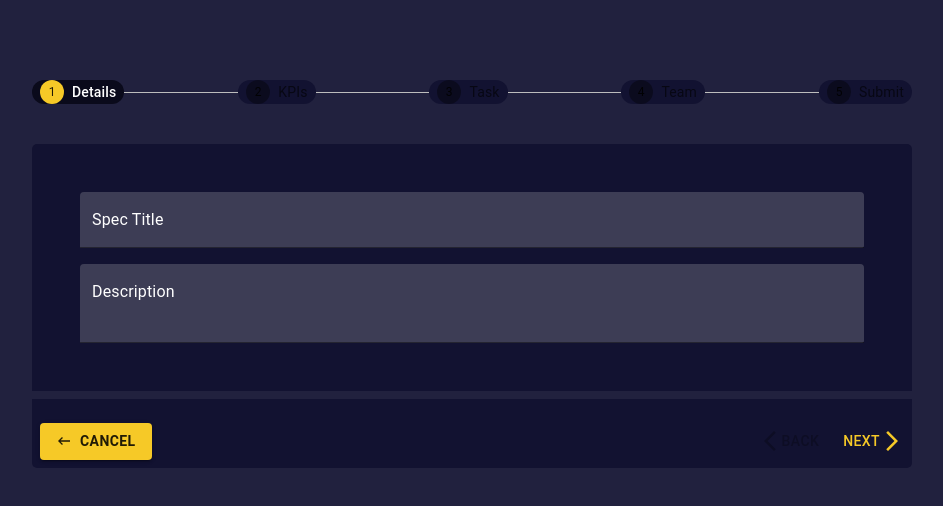
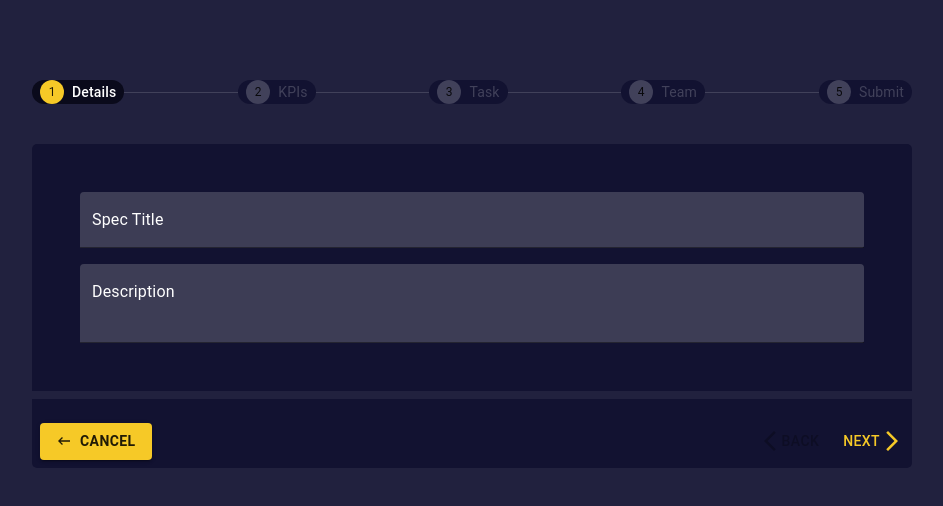
Before and after one commit to Mego-Program/Jlm-Specs-2, a React (Vite) app: page /SpecInput in a window 1280 px wide. Shown: the top 506 px of the page, without its empty margins (168-1111 px from the left). Built offline with nearby package versions, Linux system fonts and the light colour scheme.

Commit message:
adding style to steper

```diff
--- a/src/pages/SpecInput.jsx
+++ b/src/pages/SpecInput.jsx
@@ -36,12 +36,12 @@ export default function SpecInput() {
   const [activeStep, setActiveStep] = React.useState(0);
   const [skipped, setSkipped] = React.useState(new Set());
   const [item, setItem] = React.useState({
-    title:'',
+    title: "",
     description: "",
     startDate: null,
     endDate: null,
     task: [],
-    team: []
+    team: [],
     // date: dayjs(),
     // ownwr: 'test-name'
   });
@@ -72,7 +72,10 @@ export default function SpecInput() {
     setLoading(true);
     console.log(item);
     try {
-      const response = await axios.post("http://localhost:4000/specs", item);
+      const response = await axios.post(
+        `${import.meta.env.VITE_API_URL}/specs`,
+        item
+      );
       console.log("test");
       console.log(response.data);
       handleNext();
@@ -85,7 +88,28 @@ export default function SpecInput() {
 
   return (
     <Box sx={{ width: "100%", height: "100vh", bgcolor: "background.b1" }}>
-      <Stepper sx={{ paddingTop: 10, paddingX: 25 }} activeStep={activeStep}>
+      <Stepper
+        sx={{
+          paddingTop: 10,
+          paddingX: 25,
+          "& .MuiStepLabel-label": {
+            color: "primary.main",
+          },
+          "& .MuiStepConnector-lineHorizontal": {
+            borderColor: "primary.main",
+          },
+          "& .Mui-disabled": {
+            color: "secondary.light",
+            "& .MuiSvgIcon-root": {
+              color: "secondary.light",
+            },
+            "& .MuiStepConnector-lineHorizontal": {
+              borderColor: "secondary.light",
+            },
+          },
+        }}
+        activeStep={activeStep}
+      >
         {steps.map((label, index) => {
           const stepProps = {};
           const labelProps = {};
```
Also changed, not shown: src/Theme.jsx (+8 -11 lines).
